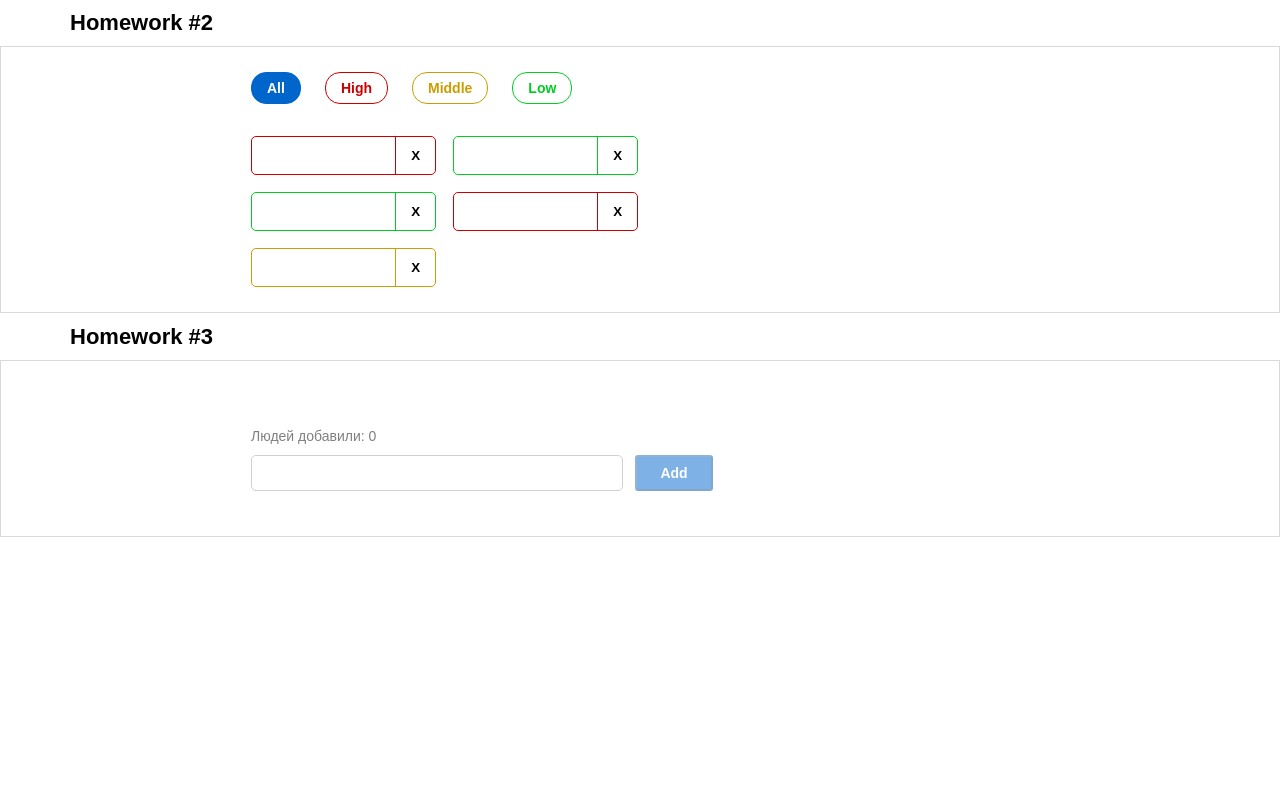
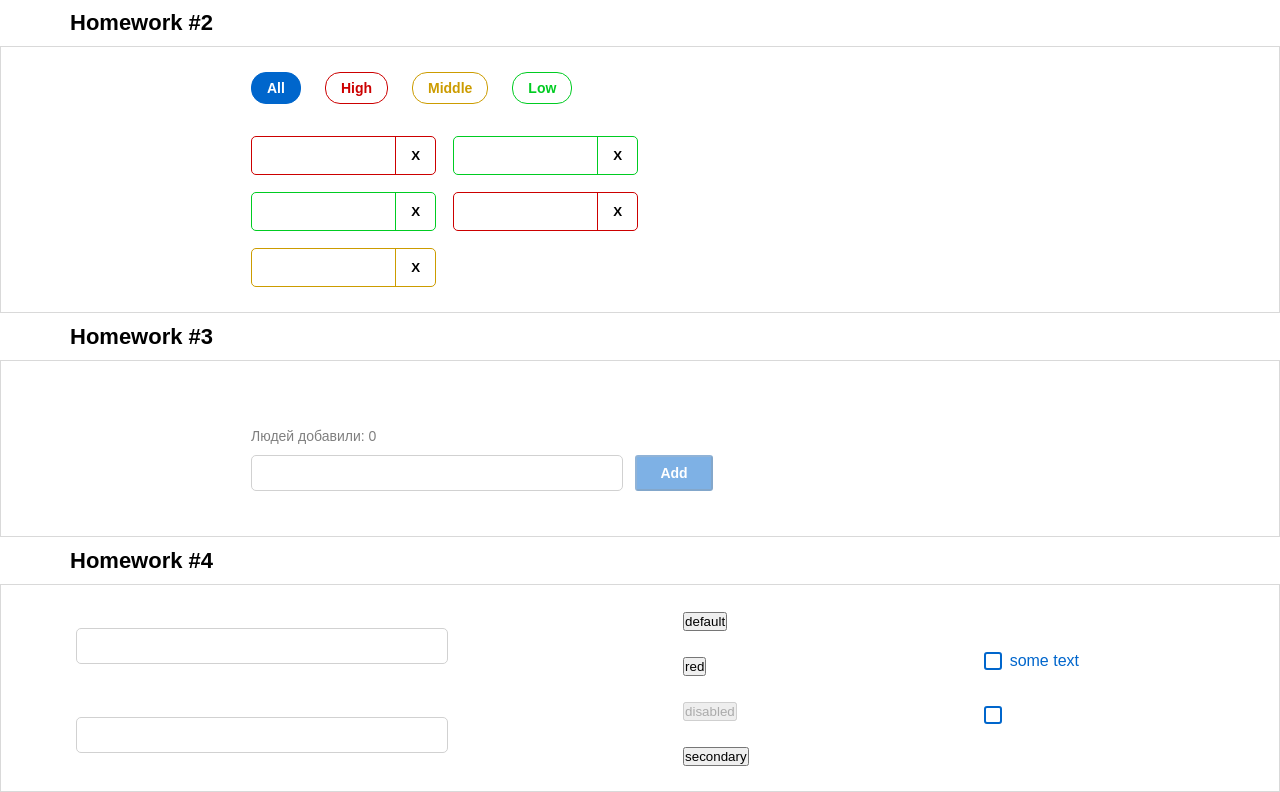
Before and after one commit to MaximChizhevskiy/hws2-master, a React (Create React App) app: page / in a window 1280 px wide. Shown: the part 354-1146 px from the top of the page. Before the commit the page ends 891 px from the top, so only its background shows below. Built offline with nearby package versions, Linux system fonts and the light colour scheme.

Commit message:
hw 4 (2/3) is done

```diff
--- a/src/s1-main/App.tsx
+++ b/src/s1-main/App.tsx
@@ -3,6 +3,7 @@ import s from './App.module.css'
 import HW1 from '../s2-homeworks/hw01/HW1'
 import HW2 from "../s2-homeworks/hw02/HW2";
 import HW3 from "../s2-homeworks/hw03/HW3";
+import HW4 from "../s2-homeworks/hw04/HW4";
 
 function App() {
     return (
@@ -11,7 +12,7 @@ function App() {
             {/*раскомментировать по ходу выполнения*/}
             <HW2/>
             <HW3/>
-            {/*<HW4/>*/}
+            <HW4/>
 
             {/*при выполнении дз 5 и более - закомментировать здесь дз 1-4, так как они есть внутри дз 5*/}
             {/*<HW5/>*/}
--- a/src/s2-homeworks/hw03/Greeting.module.css
+++ b/src/s2-homeworks/hw03/Greeting.module.css
@@ -34,6 +34,7 @@
     letter-spacing: 0;
     text-align: left;
     outline: none;
+
 }
 
 .input:focus {
@@ -52,6 +53,12 @@
     border-radius: 5px;
     border: 1px solid rgb(204, 0, 0);
     cursor: none;
+    outline: none;
+}
+
+.errorInput:focus {
+    outline: none;
+    border: 1px solid rgb(204, 0, 0);
 }
 
 .button {
--- a/src/s2-homeworks/hw04/common/c1-SuperInputText/SuperInputText.module.css
+++ b/src/s2-homeworks/hw04/common/c1-SuperInputText/SuperInputText.module.css
@@ -1,20 +1,44 @@
 .input:focus {
+    outline: none;
 }
 
 .input {
+    width: 372px;
+    height: 36px;
+    border-radius: 5px;
+    box-sizing: border-box;
+    border: 1px solid rgb(209, 209, 209);
+
 }
 
 .inputWrapper {
+    margin-left: 75px;
+    display: flex;
+    flex-direction: column-reverse;
 }
 
 .superInput {
+
 }
 
 .errorInput {
+    box-sizing: border-box;
+    border: 2px solid rgb(204, 20, 57);
 }
 
 .errorInput:focus {
+
 }
 
 .error {
+    color: rgb(204, 20, 57);
+    font-family: Montserrat, sans-serif;
+    font-size: 10px;
+    font-weight: 400;
+    line-height: 12px;
+    letter-spacing: 0;
+    text-align: left;
+    outline: none;
+    margin-bottom: 5px;
+
 }
--- a/src/s2-homeworks/hw04/common/c3-SuperCheckbox/SuperCheckbox.module.css
+++ b/src/s2-homeworks/hw04/common/c3-SuperCheckbox/SuperCheckbox.module.css
@@ -1,7 +1,7 @@
 .label {
     display: flex;
     align-items: center;
-
+    margin-right: 200px;
     cursor: pointer;
 }
 
--- a/src/s2-homeworks/hw04/common/c3-SuperCheckbox/SuperCheckbox.tsx
+++ b/src/s2-homeworks/hw04/common/c3-SuperCheckbox/SuperCheckbox.tsx
@@ -28,6 +28,8 @@ const SuperCheckbox: React.FC<SuperCheckboxPropsType> = (
 ) => {
     const onChangeCallback = (e: ChangeEvent<HTMLInputElement>) => {
         // задачка на написание онченджа
+        onChange?.(e)
+        onChangeChecked?.(e.currentTarget.checked)
 
     }
 
```
